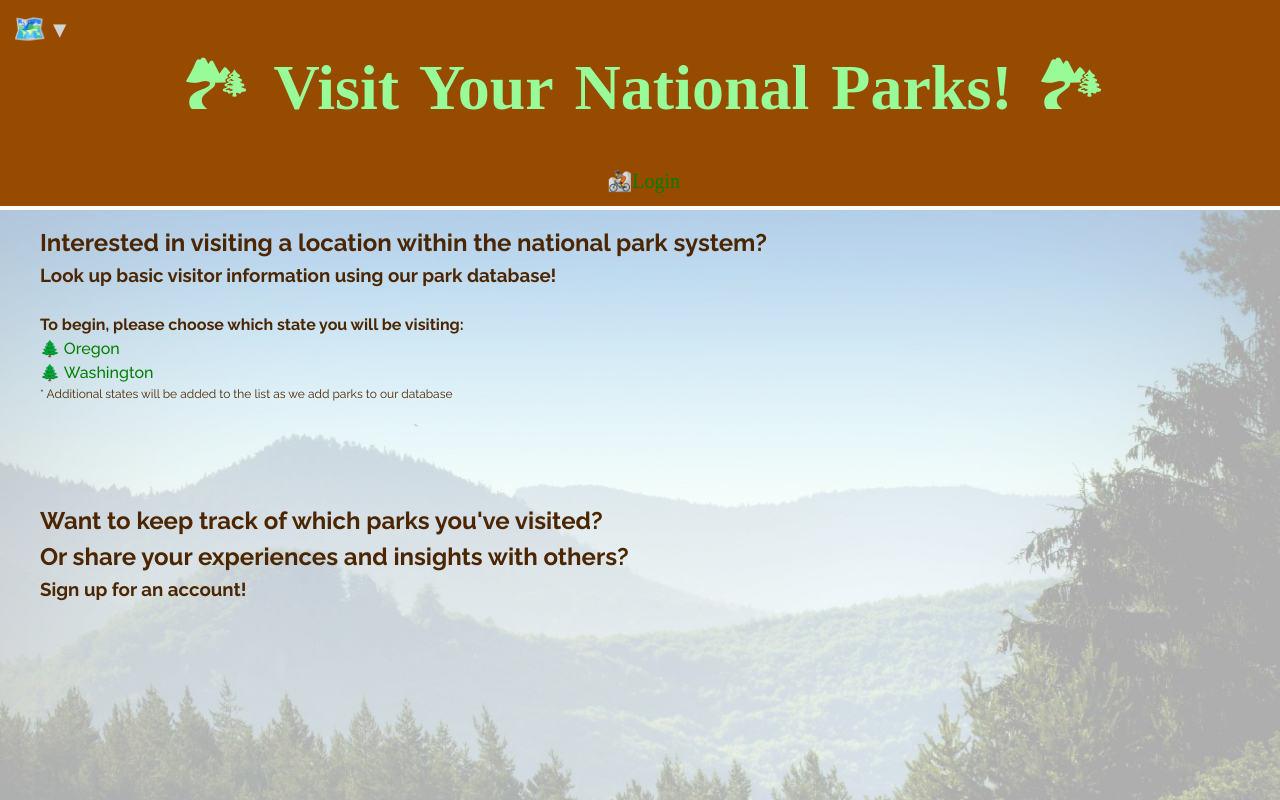
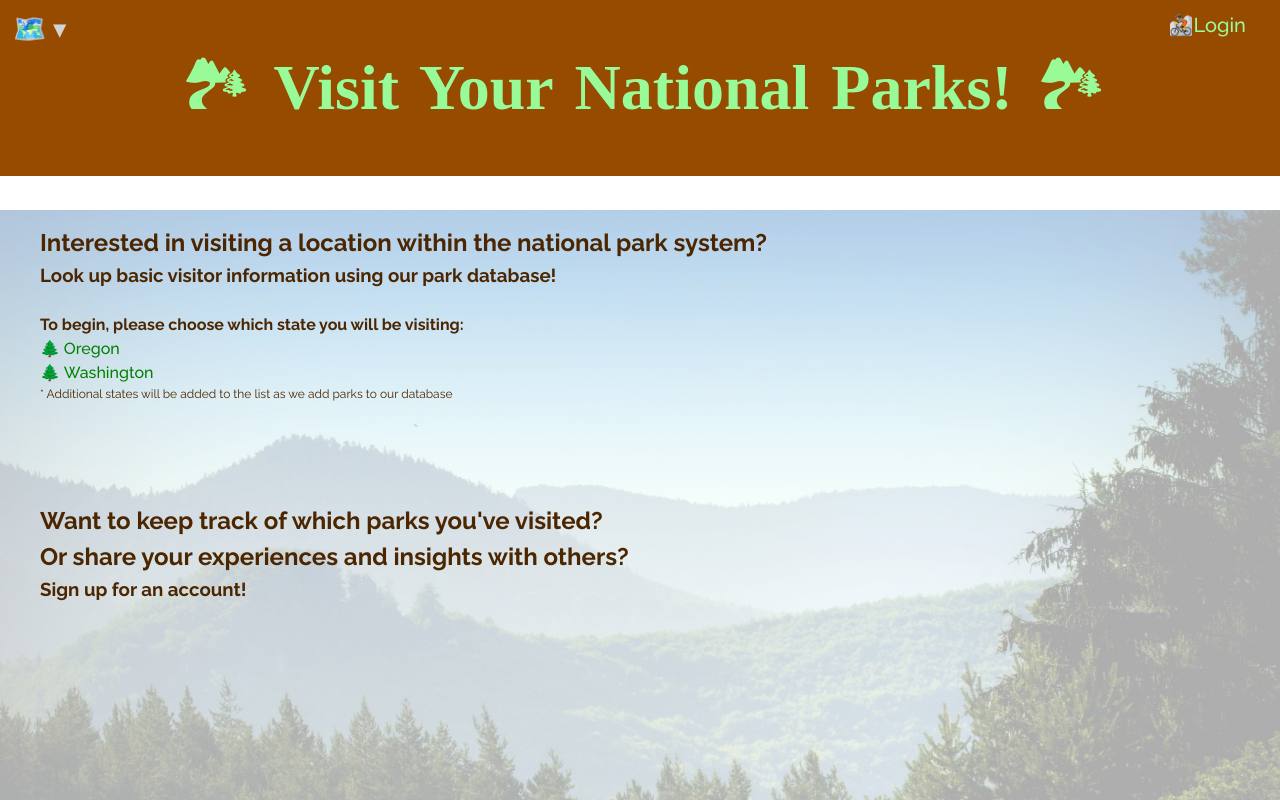
Before and after one commit to MyraReeves/JS330_final_project, a React (Vite) app in the folder front-end/: page / in a window 1280 px wide. Shown: the top 800 px of the page. Built offline with nearby package versions, Linux system fonts and the light colour scheme; a web font is replaced by a local one.

Commit message:
Styles login/out area of header

```diff
--- a/front-end/src/App.css
+++ b/front-end/src/App.css
@@ -69,6 +69,23 @@ header {
 
 .dropdown-content a:hover {
   background-color: #b86d22;
+}
+
+.account-doorway-link {
+  position: absolute;
+  float: right;
+  top: 10px;
+  margin-left: 90%;
+  font-family: "Raleway", sans-serif;
+}
+
+.account-doorway-link a:link, .account-doorway-link a:visited {
+  color: #98fb98;
+}
+
+.account-doorway-link a:hover {
+  color: lightskyblue;
+  text-decoration: underline;
 }
 
 
```
